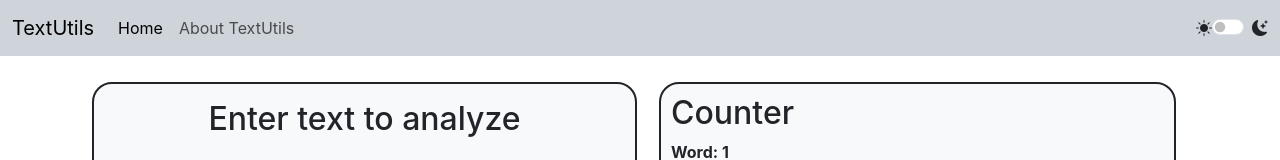
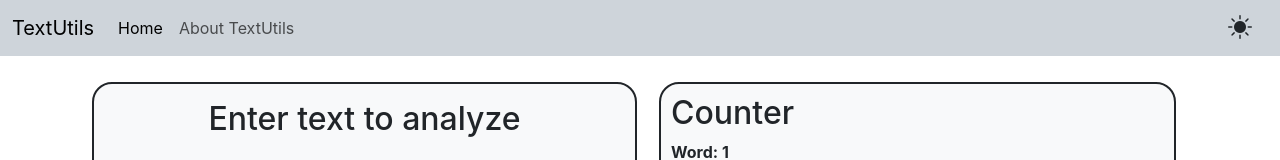
Before and after one commit to sthaaayush/TextUtils, a React (Create React App) app: page / in a window 1280 px wide. Shown: the top 160 px of the page. Built offline with nearby package versions, Linux system fonts and the light colour scheme.

Commit message:
Updated dark mode switch

```diff
--- a/src/App.js
+++ b/src/App.js
@@ -9,14 +9,17 @@
 function App() {
 
   const [theme, setTheme] = useState("light");
+  const [icon, setIcon] = useState("brightness-high");
 
   const changeStyle = () => {
     if (theme === "light") {
       document.body.style.backgroundColor = "gray";
       setTheme("dark");
+      setIcon("moon-stars")
     } else {
       document.body.style.backgroundColor = "white";
       setTheme("light");
+      setIcon("brightness-high")
     }
   };
 
@@ -24,7 +27,7 @@
     <Router>
       <>
         {/* NavBar */}
-        <NavBar headText="TextUtils" aboutText="About TextUtils" changeStyle={changeStyle} />
+        <NavBar headText="TextUtils" aboutText="About TextUtils" changeStyle={changeStyle} icon={icon}/>
         <Routes>
           {/* TextForm Component */}
           <Route exact path='/' element={
--- a/src/Components/NavBar.js
+++ b/src/Components/NavBar.js
@@ -1,7 +1,7 @@
 import PropTypes from 'prop-types'
 import { Link } from 'react-router-dom'
 
-export default function NavBar({ headText = "HeadText Here", aboutText = "AboutText Here", changeStyle }) {
+export default function NavBar({ headText = "HeadText Here", aboutText = "AboutText Here", changeStyle, icon }) {
     return (
         <nav className="navbar navbar-expand-lg bg-dark-subtle">
             <div className="container-fluid">
@@ -20,11 +20,7 @@
                     </ul>
                 </div>
                 {/* Dark and White Toggler */}
-                <div><i className="bi bi-brightness-high-fill"></i></div>
-                <div className="form-check form-switch" style={{ display: "flex", flexDirection: "row" }}>
-                    <div><input className="form-check-input" type="checkbox" role="switch" id="switchCheckDefault" onChange={changeStyle} /></div>
-                </div>
-                <div><i className="bi bi-moon-stars-fill"></i></div>
+                <div><i className={`bi bi-${icon}-fill fs-4 mx-3`} onClick={changeStyle} style={{ cursor: "pointer" }}></i></div>
             </div>
         </nav>
     )
```
